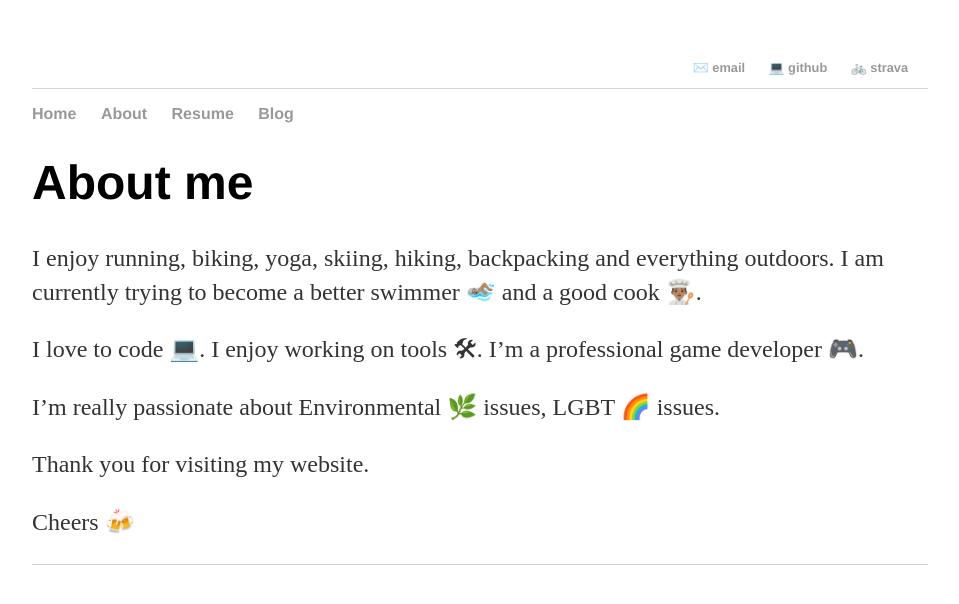
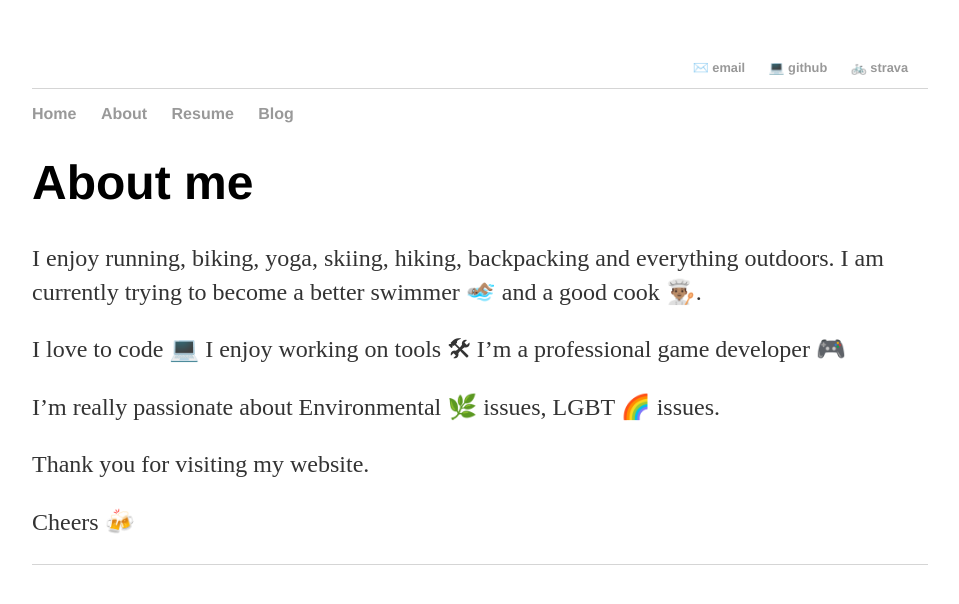
Before and after one commit to tricalnikhil/tricalnikhil.github.io, a Jekyll site: the page built from about.md, in a window 1280 px wide. Shown: the top 604 px of the page, without its empty margins (160-1119 px from the left). Built offline with Jekyll 4.4.1, drawn with Linux system fonts in a browser that asks for light colours.

Commit message:
remove extra .s

```diff
--- a/about.md
+++ b/about.md
@@ -8,7 +8,7 @@ permalink: /about/
 
 I enjoy running, biking, yoga, skiing, hiking, backpacking and everything outdoors. I am currently trying to become a better swimmer 🏊🏽‍♂️ and a good cook 👨🏽‍🍳.
 
-I love to code 💻. I enjoy working on tools 🛠. I'm a professional game developer 🎮.
+I love to code 💻 I enjoy working on tools 🛠 I'm a professional game developer 🎮
 
 I'm really passionate about Environmental 🌿 issues, LGBT 🌈 issues.
 
```
